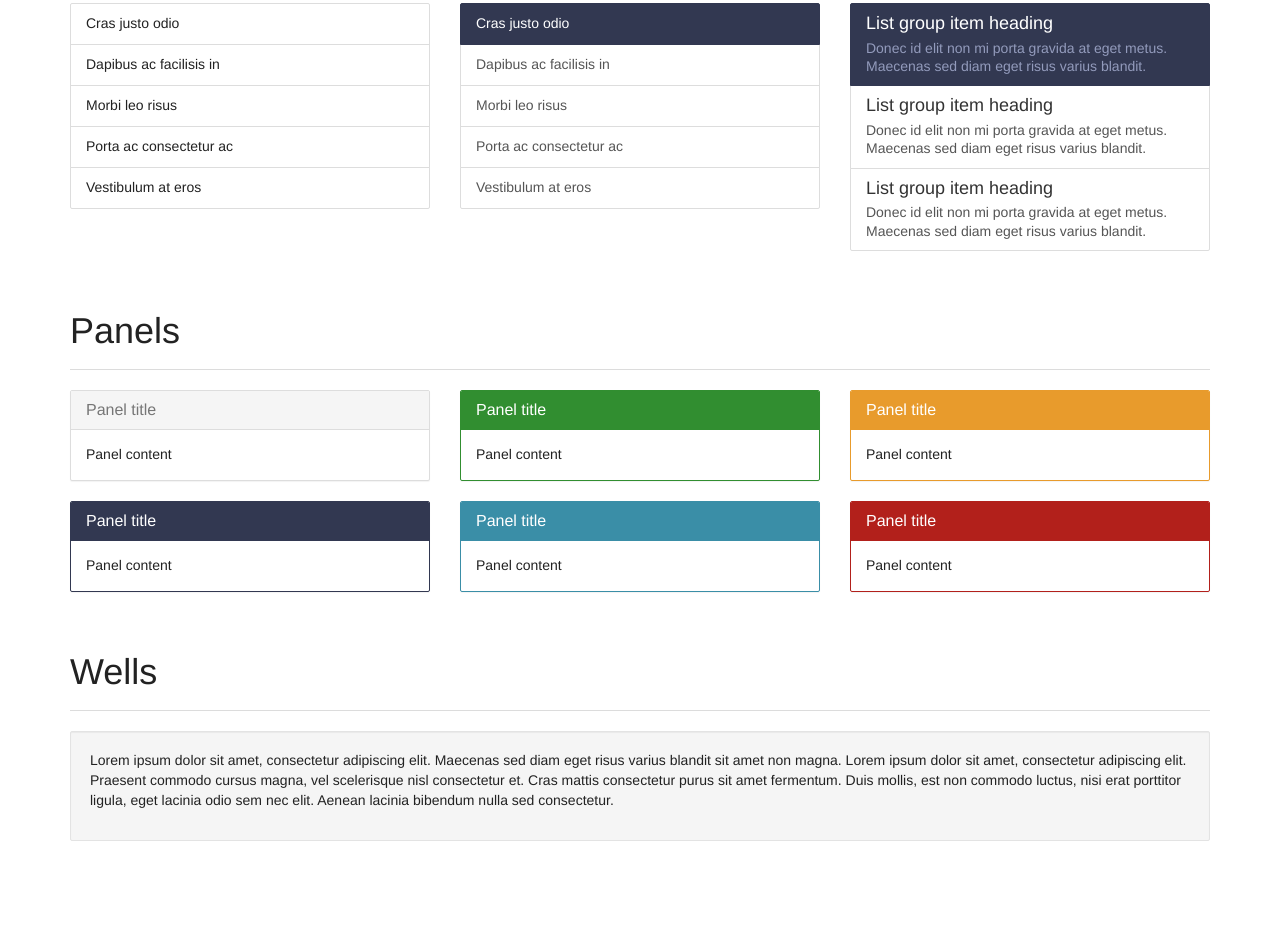
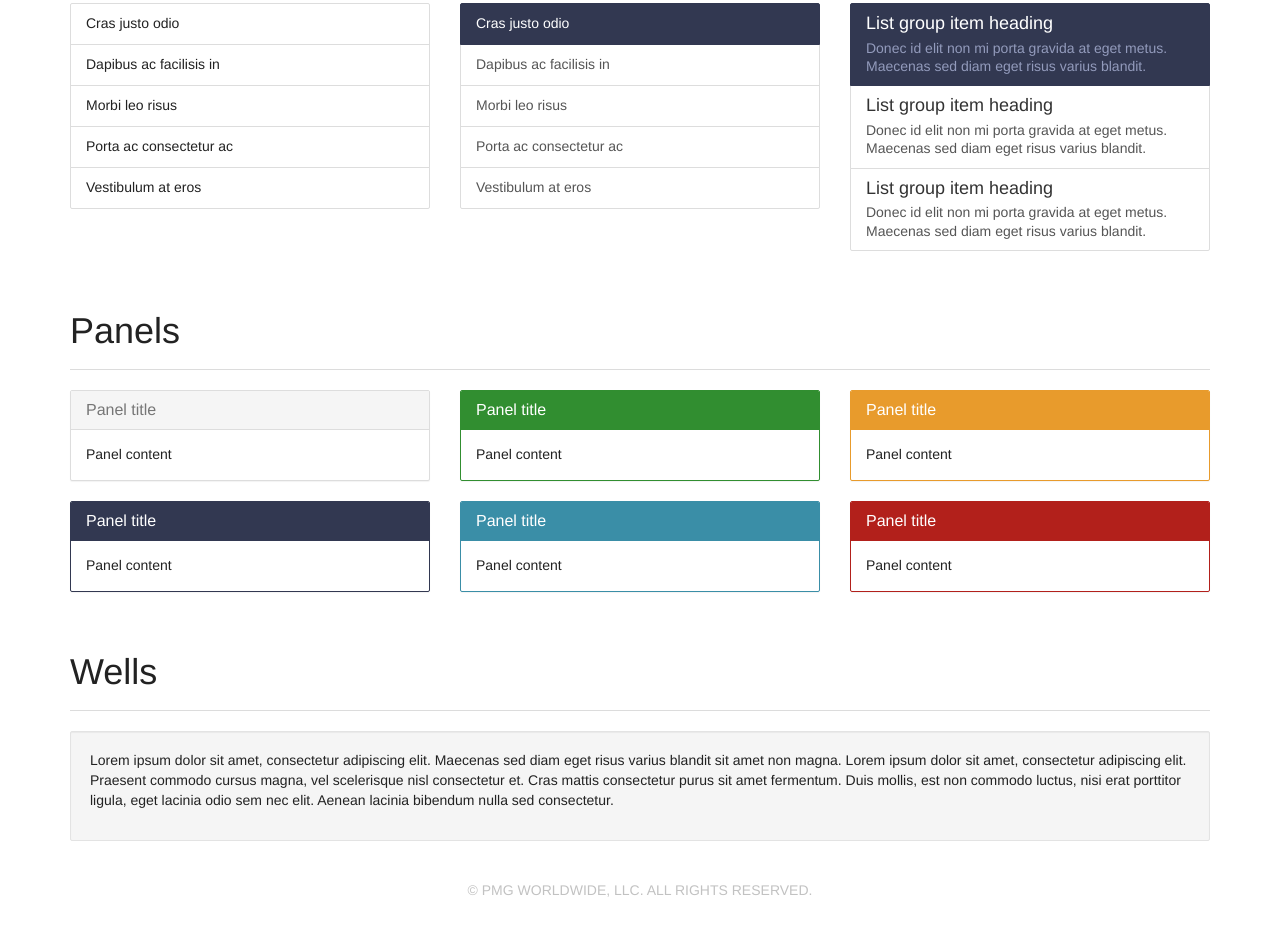
Before and after one commit to AgencyPMG/PMG-Bootstrap-Theme, a website: page index.html in a window 1280 px wide. Shown: the part 3051-3982 px from the top of the page. Before the commit the page ends 3912 px from the top, so only its background shows below. Drawn offline with nearby package versions, Linux system fonts and the light colour scheme.

Commit message:
Adding footer styling

```diff
--- a/assets/pmgbootstrap/_menu.scss
+++ /dev/null
@@ -1,4 +0,0 @@
-.logo img {
-    width: 20px;
-    margin-top: -4px;
-}
--- /dev/null
+++ b/assets/pmgbootstrap/_theme.scss
@@ -0,0 +1,16 @@
+.logo img {
+    width: 20px;
+    margin-top: -4px;
+}
+
+.main {
+    min-height: 500px;
+}
+
+footer,
+footer .copyright {
+    color: $gray;
+    text-transform: uppercase;
+    text-align: center;
+    padding: 20px 15px 30px;
+}
--- a/assets/pmgbootstrap/app.scss
+++ b/assets/pmgbootstrap/app.scss
@@ -7,4 +7,4 @@ $icon-font-path: "../../bower_components/bootstrap-sass/assets/fonts/bootstrap/"
 @import "variables";
 @import "bootstrap";
 @import "button";
-@import "menu";
+@import "theme";
--- a/index.html
+++ b/index.html
@@ -588,6 +588,16 @@
 
     </div> <!-- /container -->
 
+    <footer>
+        <div class="container">
+            <div class="row">
+                <div class="col-xs-12">
+                    <span class="copyright">© PMG Worldwide, LLC. All rights reserved.</span>
+                </div>
+            </div>
+        </div>
+    </footer>
+
 
     <!-- Bootstrap core JavaScript
     ================================================== -->
```
Also changed, not shown: dist/css/app.css, readme.md.
